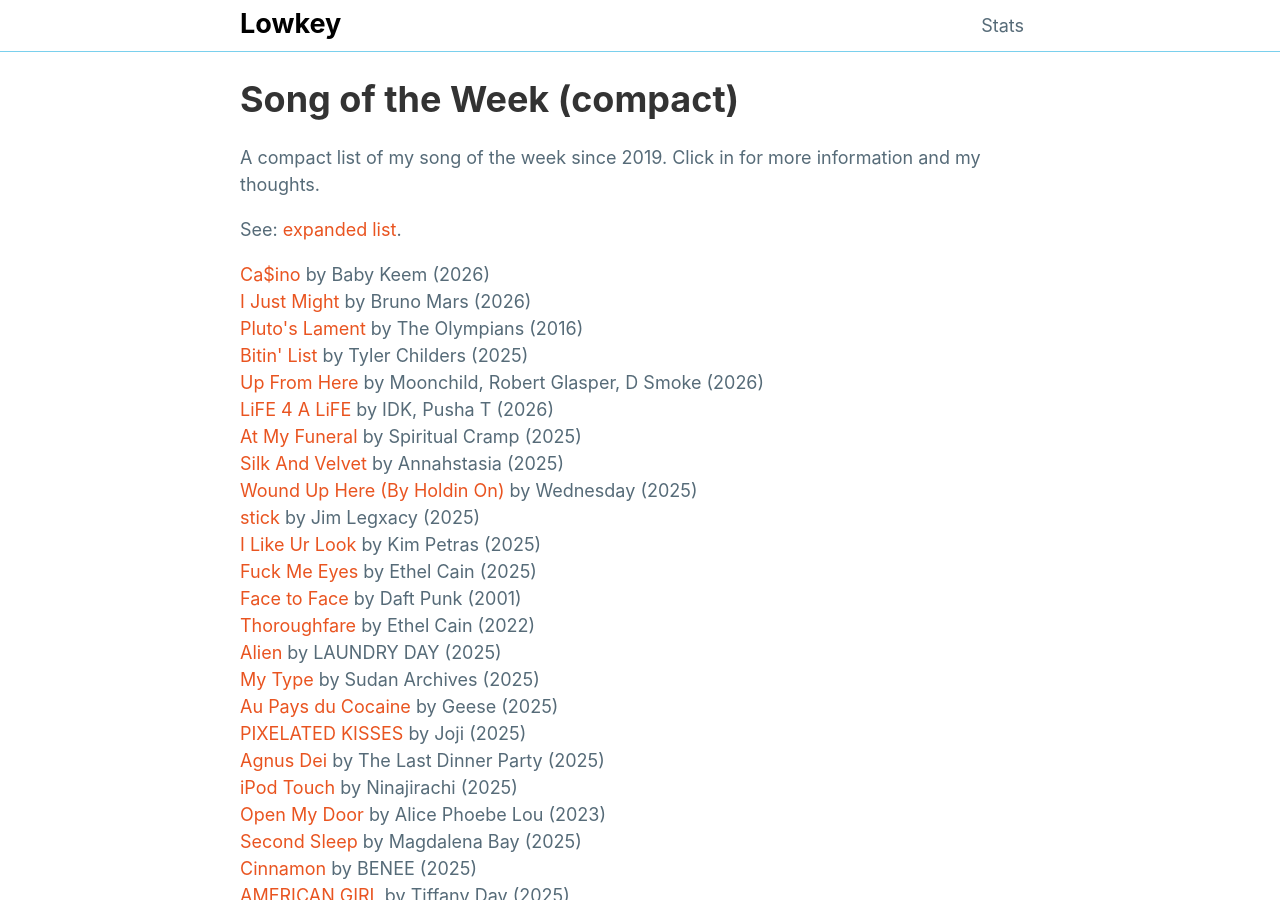
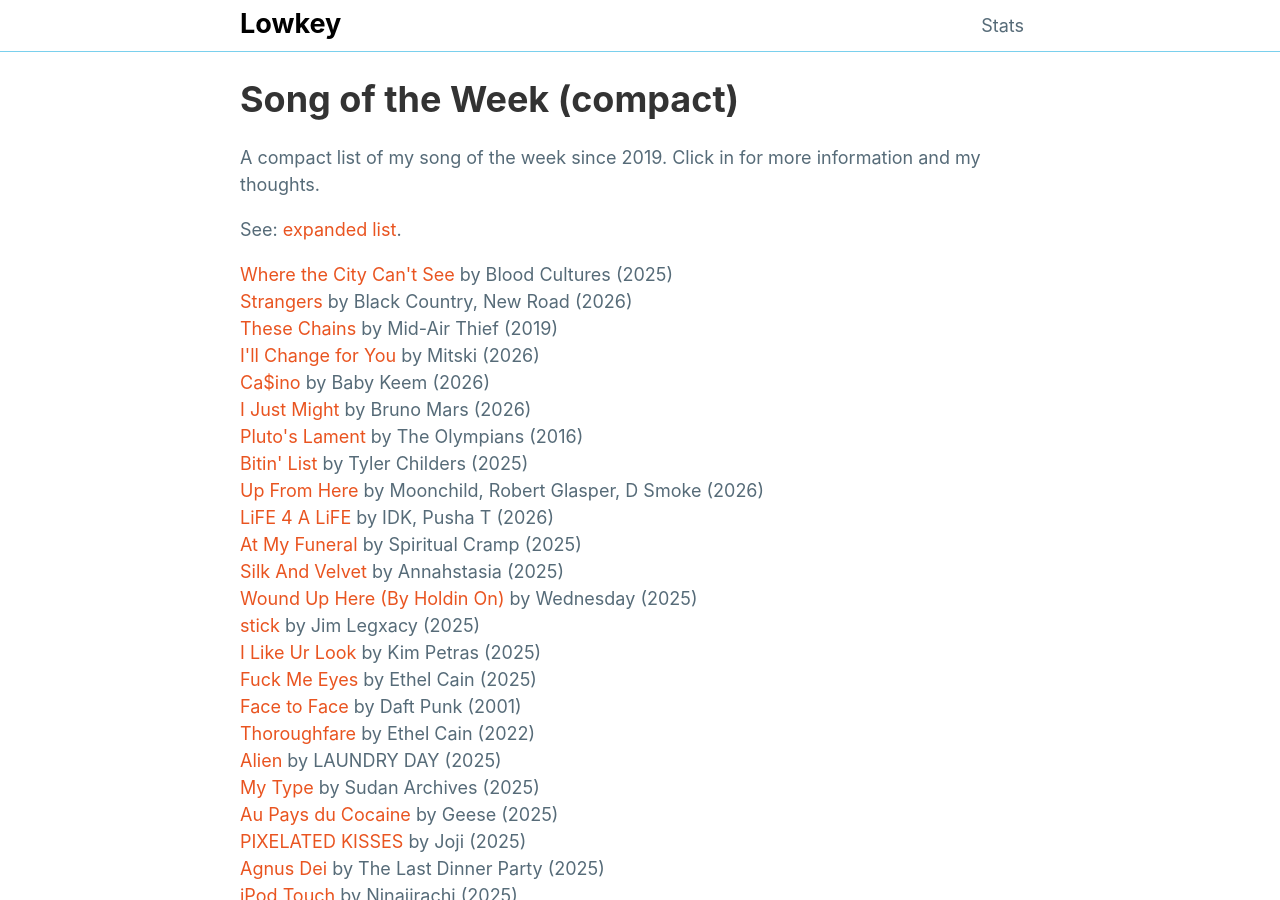
Before and after one commit to mattxwang/lowkey, a Jekyll site: the page built from stats/sotw-compact.html, in a window 1280 px wide and 900 px high. Built offline with Jekyll 4.4.1, drawn with Linux system fonts in a browser that asks for light colours.

Commit message:
Updates!

```diff
--- a/_data/sotw.yml
+++ b/_data/sotw.yml
@@ -3318,3 +3318,35 @@
   genre: "rap"
   year: 2026
   blurb: "Beyond the wild beat switch, this song exemplifies everything that makes Baby Keem (and the album): unorthodox and unabashedly energetic production and some memorable one-liners. He's Baby Keem!"
+- title: "I'll Change for You"
+  artists:
+    - "Mitski"
+  album: "Nothing's About to Happen to Me"
+  album_art: "nathtm.jpg"
+  genre: "indie rock"
+  year: 2026
+  blurb: "Another Mitski album, another sanger (sad banger)."
+- title: "These Chains"
+  artists:
+    - "Mid-Air Thief"
+  album: "Crumbling"
+  album_art: "crumbling.jpg"
+  genre: "folktronica"
+  year: 2019
+  blurb: "Something absolutely mind-tickling about this song. "
+- title: "Strangers"
+  artists:
+    - "Black Country, New Road"
+  album: "HELP(2)"
+  album_art: "help-2.jpg"
+  genre: "indie rock"
+  year: 2026
+  blurb: "A standout song on an already star-studded compilation album. This is a Besties redux in the best way possible!"
+- title: "Where the City Can't See"
+  artists:
+    - "Blood Cultures"
+  album: "Skate Story: Vol. I"
+  album_art: "skate-story-i.jpg"
+  genre: "chillwave"
+  year: 2025
+  blurb: "Holy shit, Skate Story is one of the best video games I've played - and among other things, it's made me fall in love with Blood Cultures."
```
Also changed, not shown: img/albums/crumbling.jpg (added), img/albums/help-2.jpg (added), img/albums/nathtm.jpg (added), img/albums/skate-story-i.jpg (added).
